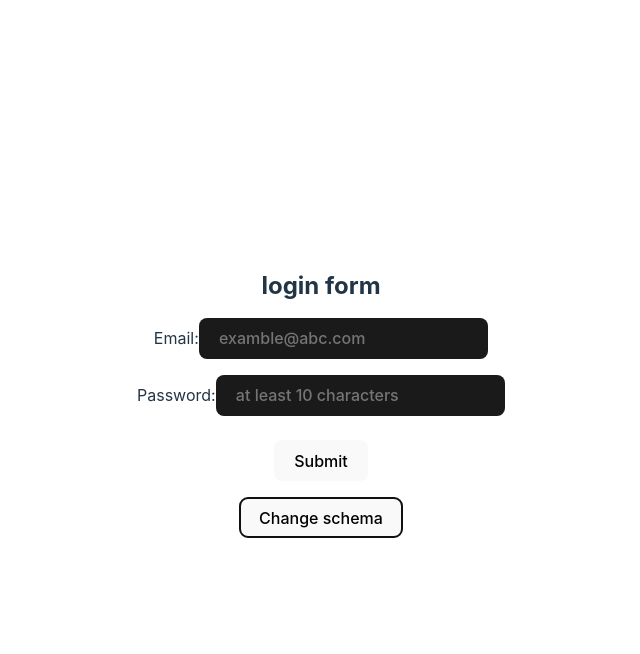
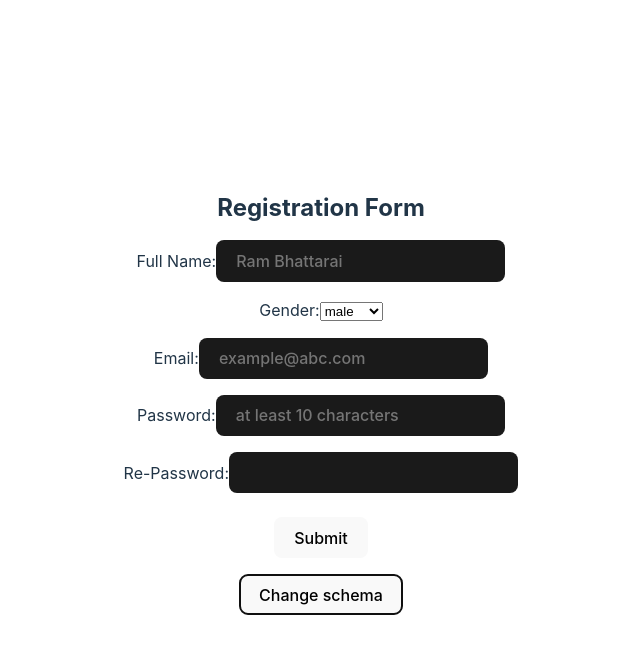
Before and after one commit to sachinbro/JSON-SCHEMA-TO-FORM, a Vue app: page / in a window 1280 px wide. Both pictures are taken after a click on the button "Change schema". Shown: the top 654 px of the page, without its empty margins (319-959 px from the left). Built offline with nearby package versions, Linux system fonts and the light colour scheme.

Commit message:
chore: added feature to support multiple elements

```diff
--- a/src/App.vue
+++ b/src/App.vue
@@ -1,11 +1,15 @@
 <template>
-  <form action="" @submit.prevent="submit">
+  <form action="" @submit.prevent="submit" ref="form">
     <h2>{{ data.json_schema?.title }}</h2>
 
     <div v-for="(value, key) in data.json_schema.details" :key="key">
       <label :for="key">{{ value.title }}:</label>
 
-      <input :id="key" :type="value.type" :name="key" :placeholder="value.default" />
+      <input v-if="value.element === 'input'" :id="key" :type="value.type" :name="key" :placeholder="value.default" />
+      <textarea v-if="value.element === 'textarea'" :name="key" id="" cols="30" rows="10" :placeholder="value.default"></textarea>
+      <select v-if="value.element === 'select'" :name="key">
+        <option v-for="option in value.options" :value="option" :key="option">{{ option }}</option>
+      </select>
     </div>
 
     <button type="submit">Submit</button>
@@ -15,8 +19,10 @@
 </template>
 
 <script setup>
-import { reactive, onMounted } from "vue";
+import { reactive, onMounted, ref } from "vue";
 import { schemas } from "./schemas";
+
+const form = ref(null);
 
 const data = reactive({
   json_schema: schemas[0],
--- a/src/schemas.js
+++ b/src/schemas.js
@@ -4,16 +4,19 @@ const schemas = [
     details: {
       name: {
         type: "text",
+        element: "input",
         title: "Full Name",
         default: "Ram Bhattarai",
       },
       email: {
         type: "email",
+        element: "input",
         title: "Email",
         default: "example@abc.com",
       },
       phone: {
         type: "string",
+        element: "input",
         title: "Phone",
         default: "123-456-7890",
       },
@@ -24,11 +27,13 @@ const schemas = [
     details: {
       email: {
         type: "email",
+        element: "input",
         title: "Email",
         default: "examble@abc.com",
       },
       password: {
         type: "password",
+        element: "input",
         title: "Password",
         default: "at least 10 characters",
       },
@@ -39,11 +44,20 @@ const schemas = [
     details: {
       name: {
         type: "text",
+        element: "input",
         title: "Full Name",
         default: "Ram Bhattarai",
       },
+      gender: {
+        type: "text",
+        element: "select",
+        default: "Select gender",
+        title: "Gender",
+        options: ["male", "female", "other"],
+      },
       email: {
         type: "email",
+        element: "input",
         title: "Email",
         default: "example@abc.com",
       },
@@ -51,15 +65,34 @@ const schemas = [
       password: {
         type: "password",
         title: "Password",
+        element: "input",
         default: "at least 10 characters",
       },
       repassword: {
         type: "password",
+        element: "input",
         title: "Re-Password",
         default: "",
       },
     },
   },
+  {
+    title: "Feedback Form",
+    details: {
+      name: {
+        type: "text",
+        element: "input",
+        title: "Full Name",
+        default: "Ram Bhattarai",
+      },
+      feedback: {
+        type: "text",
+        element: "textarea",
+        title: "Feedback",
+        default: "Your feedback is important to us",
+      }
+    }
+  }
 ];
 
 export { schemas };
```
